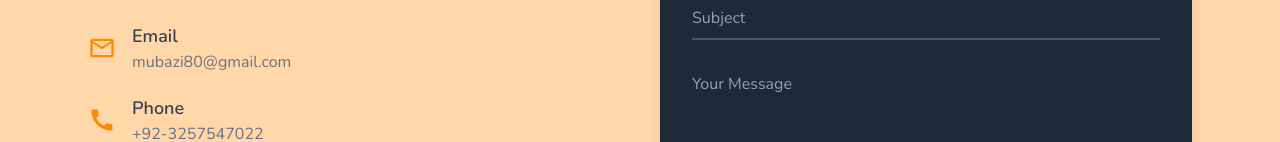
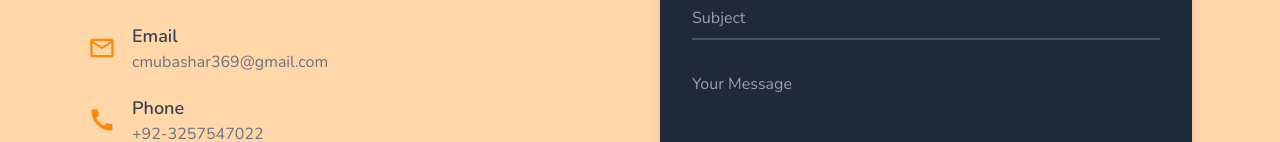
Before and after one commit to mubashir-hsn/mubashir-commit, a Next.js app: page / in a window 1280 px wide. Shown: the part 3874-4016 px from the top of the page. Built offline with nearby package versions, Linux system fonts and the light colour scheme; no server answers.

Commit message:
Update email address in ContactSection component

```diff
--- a/src/components/ContactSection.jsx
+++ b/src/components/ContactSection.jsx
@@ -107,7 +107,7 @@
                 <MdOutlineMailOutline className="w-7 h-7 text-orange-400" />
                 <div>
                   <h4 className="font-semibold text-gray-700 text-lg">Email</h4>
-                  <p className="text-gray-500">mubazi80@gmail.com</p>
+                  <p className="text-gray-500">cmubashar369@gmail.com</p>
                 </div>
               </div>
 
```
